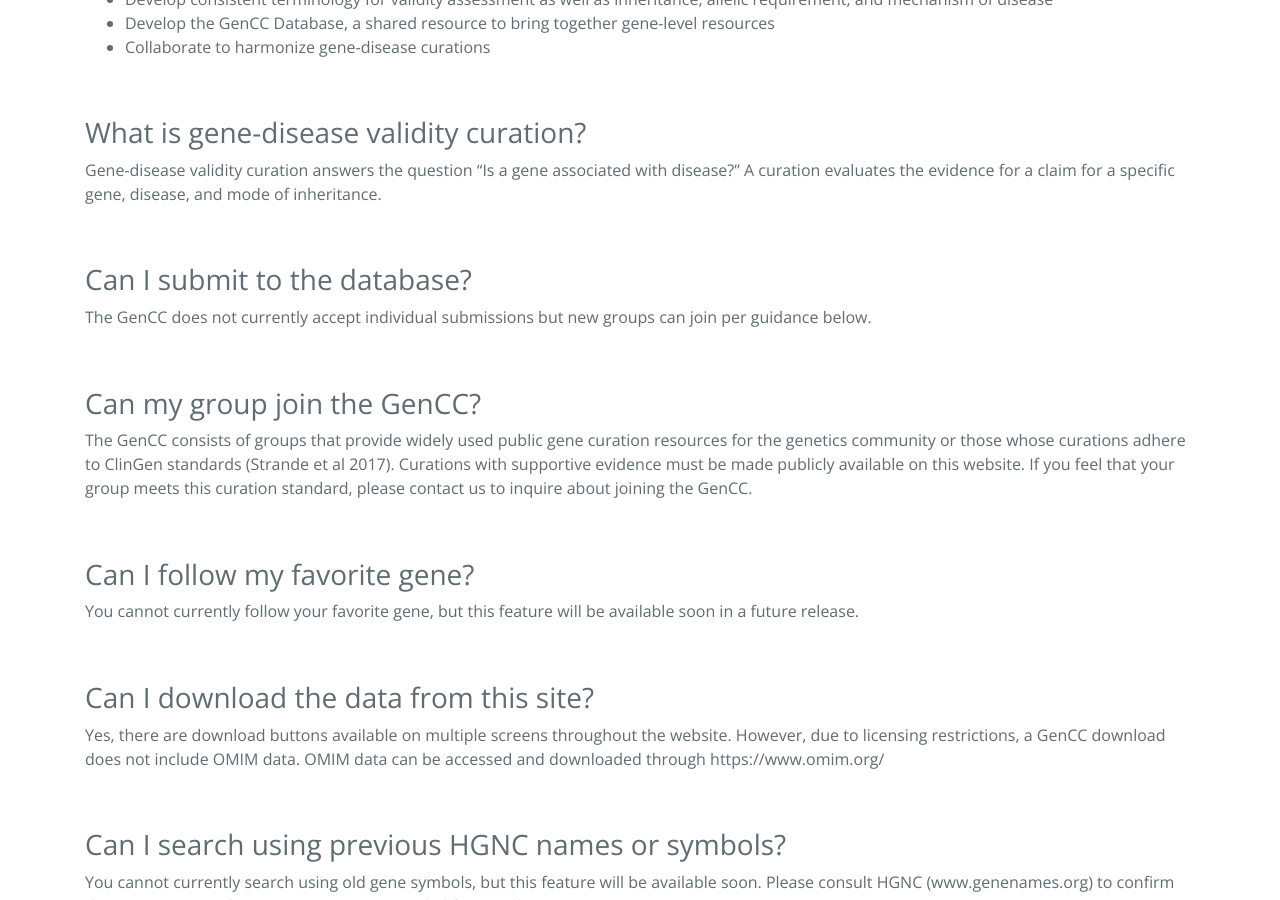
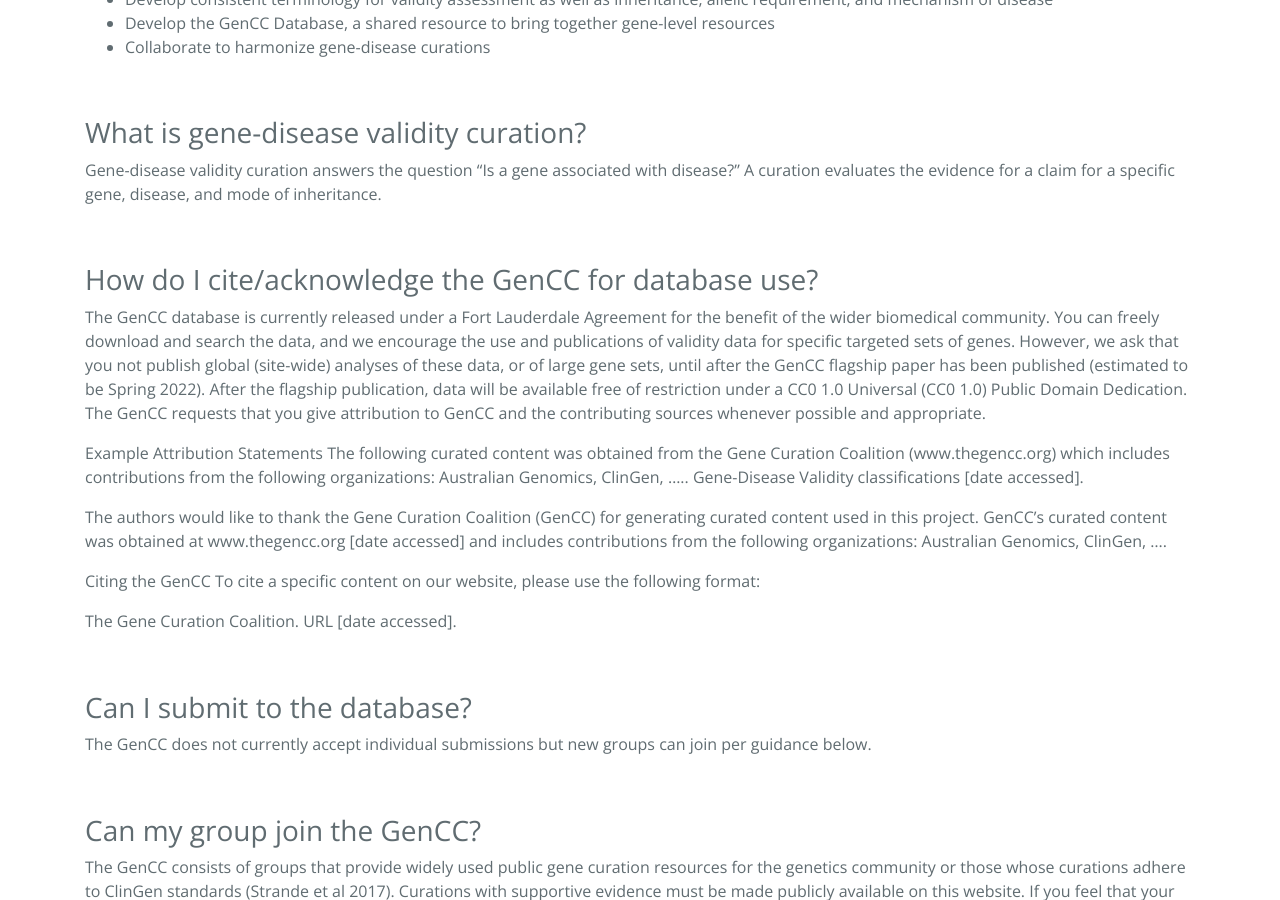
Before and after one commit to GeneCurationCoalition/gencc-website, a Jekyll site: the page built from docs/faq.md, in a window 1280 px wide and 900 px high, scrolled down 862 px. Built offline with Jekyll 4.4.1, drawn with Linux system fonts in a browser that asks for light colours.

Commit message:
Added information for citing the GenCC

```diff
--- a/docs/faq.md
+++ b/docs/faq.md
@@ -32,6 +32,20 @@
 ## &nbsp;
 ## What is gene-disease validity curation?
 Gene-disease validity curation answers the question “Is a gene associated with disease?” A curation evaluates the evidence for a claim for a specific gene, disease, and mode of inheritance.
+
+## &nbsp;
+## How do I cite/acknowledge the GenCC for database use?
+The GenCC database is currently released under a Fort Lauderdale Agreement for the benefit of the wider biomedical community. You can freely download and search the data, and we encourage the use and publications of validity data for specific targeted sets of genes. However, we ask that you not publish global (site-wide) analyses of these data, or of large gene sets, until after the GenCC flagship paper has been published (estimated to be Spring 2022). After the flagship publication, data will be available free of restriction under a CC0 1.0 Universal (CC0 1.0) Public Domain Dedication. The GenCC requests that you give attribution to GenCC and the contributing sources whenever possible and appropriate.
+
+Example Attribution Statements
+The following curated content was obtained from the Gene Curation Coalition (www.thegencc.org) which includes contributions from the following organizations: Australian Genomics, ClinGen, ….. Gene-Disease Validity classifications [date accessed].
+
+The authors would like to thank the Gene Curation Coalition (GenCC) for generating curated content used in this project. GenCC’s curated content was obtained at www.thegencc.org [date accessed] and includes contributions from the following organizations: Australian Genomics, ClinGen, ….
+
+Citing the GenCC
+To cite a specific content on our website, please use the following format:
+
+The Gene Curation Coalition. URL [date accessed].
 
 ## &nbsp;
 ## Can I submit to the database?
```
